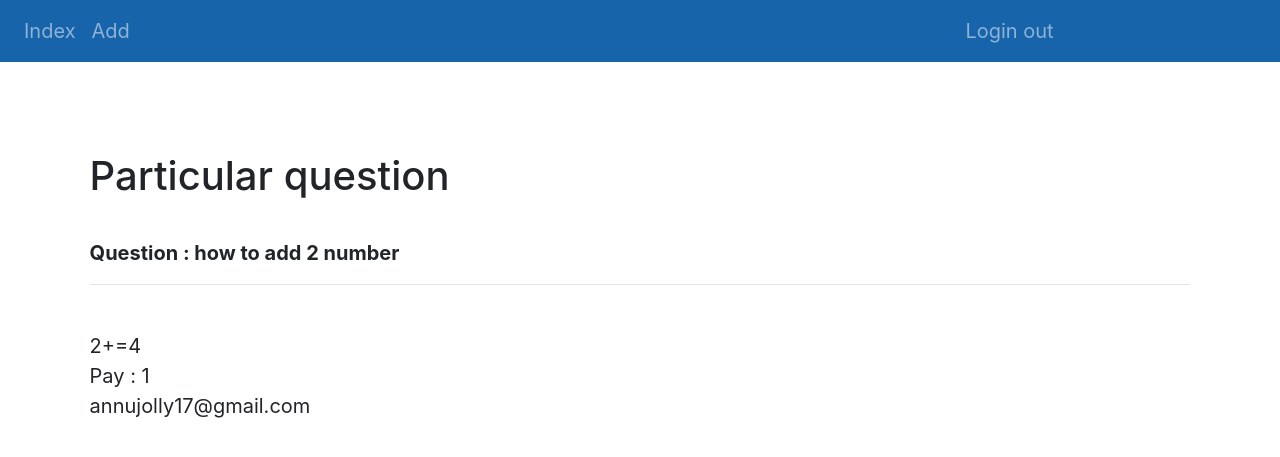
After one commit to annu12340/p2p-LearningPlatform, a Flask app: page /ParticularQuestion?id=1 in a window 1280 px wide. The commit adds this page. Shown: the top 457 px of the page. Run offline with Flask 2, Linux system fonts and the light colour scheme; data comes from the database, SQL or seed files in the repository; both versions use the stored data as it was after the commit; some libraries are stand-ins or nearby versions.

Commit message:
shows details of each question on byn click from index.html

```diff
--- a/Main.py
+++ b/Main.py
@@ -41,7 +41,7 @@ def login():
         if data is not None:
             session['user'] = data.id
             print session['user']
-            return redirect(url_for('home'))
+            return redirect(url_for('index'))
         return render_template('incorrectLogin.html')
 
 
@@ -90,10 +90,11 @@ def index():
 @app.route('/add', methods=['GET', 'POST'])
 def add():
     if request.method == 'POST':
-
+        user_id = session['user']
+        print(user_id)
         new_question = Question(question = request.form['question'],
                         description=request.form['description'],
-                            pay=request.form['pay'])
+                            pay=request.form['pay'],askedby_id= user_id )
         db.session.add(new_question)
         db.session.commit()
         return redirect(url_for('showQuestion'))
@@ -101,6 +102,16 @@ def add():
 
         return render_template('AddQuestion.html')
 
+
+
+@app.route('/ParticularQuestion')
+def ParticularQuestion():
+    id=request.args
+    print(id)
+    q = Question.query.get(id)
+    user=q.askedby_id
+    email=User.query.get(user).email
+    return render_template('ParticularQuestion.html',question=q,email=email)
 
 @app.route('/history')
 def history():
--- /dev/null
+++ b/templates/ParticularQuestion.html
@@ -0,0 +1,17 @@
+{% extends "layout.html"%} {% block content%}
+
+<h1>Particular question</h1>
+<br>
+<b>
+    Question : {{question.question}}
+</b>
+<hr>
+<br>
+
+ {{question.description}}
+<br>
+Pay : {{question.pay}}
+<br>
+{{email}}
+
+{% endblock%}
--- a/templates/index.html
+++ b/templates/index.html
@@ -19,7 +19,11 @@
                     <td scope="row">{{ i.id }}</td>
                     <td>{{ i.question }} </td>
                     <td> {{i.pay }}</td>
-                   <td> <button class="btn btn-dark btn-sm"> View details</button></td>
+
+                            <td> <button  type="submit" class="btn btn-dark btn-sm"  value="{{ i.id }}">
+                                 <a href="{{ url_for('ParticularQuestion', id=i.id) }}"> View </a>
+                            </button></td>
+
                 </tr>
                 {% endfor %}
             </tbody>
--- a/templates/layout.html
+++ b/templates/layout.html
@@ -16,7 +16,7 @@
 
     <ul class="nav navbar-nav  " >
         <li class="nav-item">
-            <a class="nav-link" href="/index">Home</a>
+            <a class="nav-link" href="/index">Index</a>
         </li>
         <li class="nav-item">
             <a class="nav-link" href="/add">Add</a>
```
Also changed, not shown: db.sqlite3.
